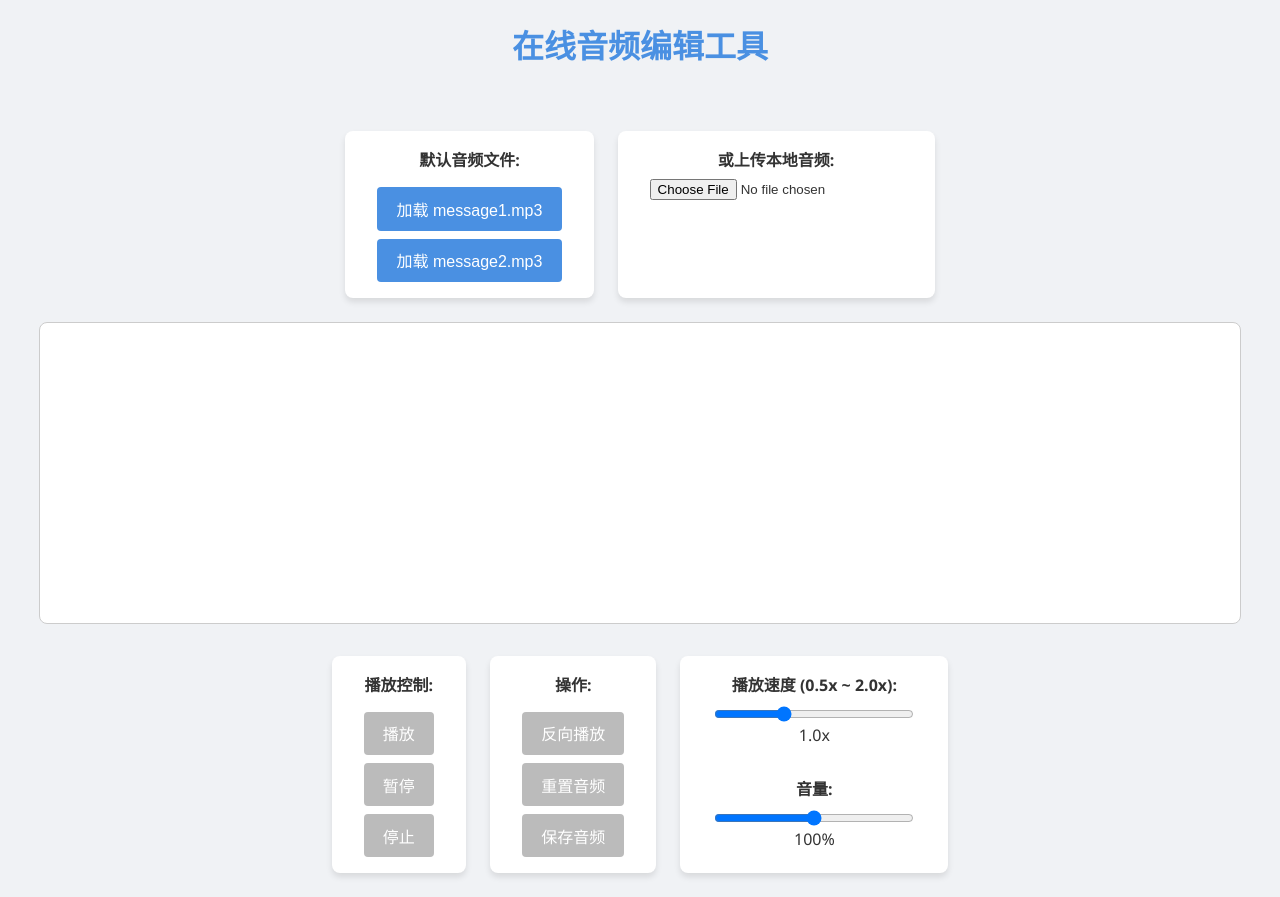
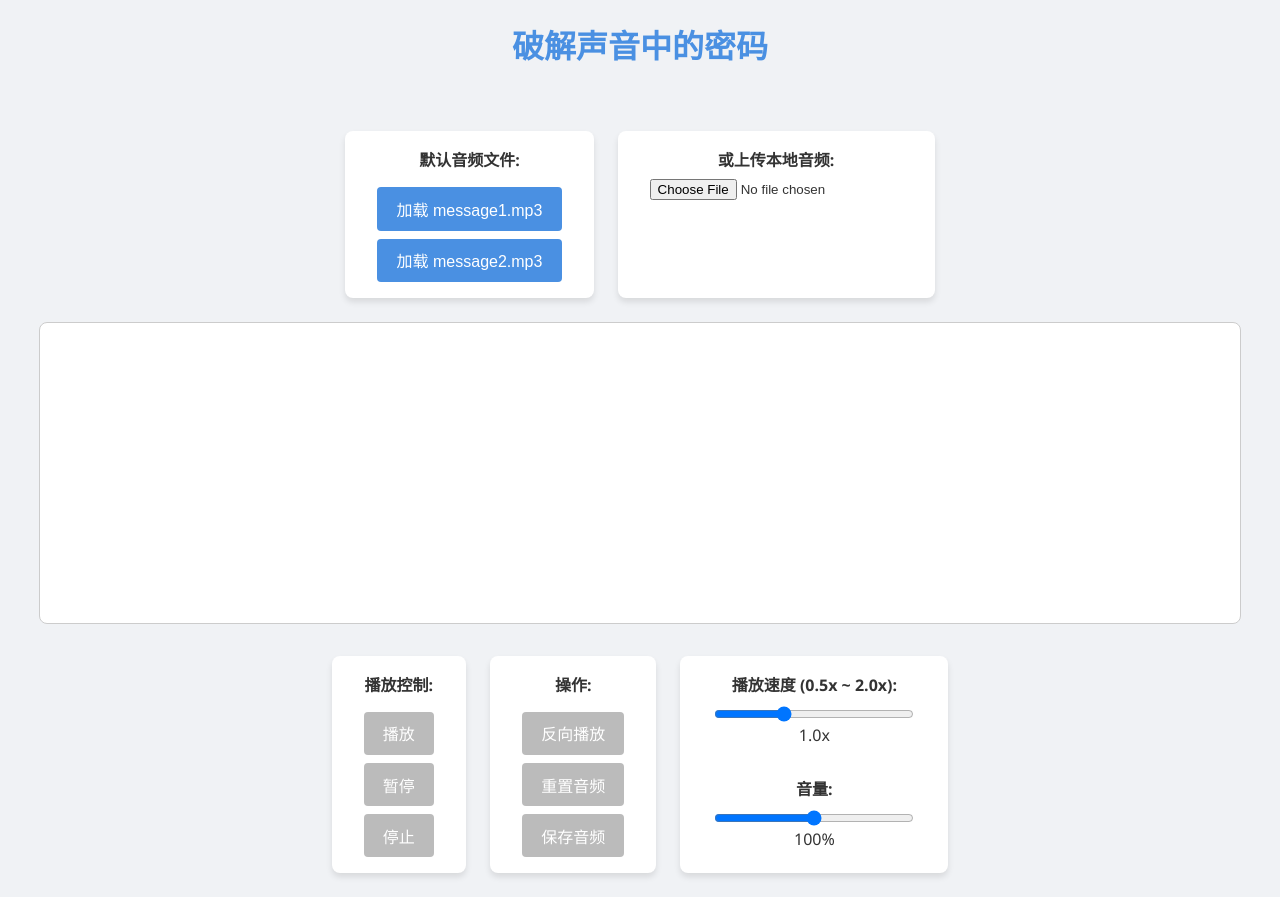
Before and after one commit to StephenChen625/audio_cipher, a plain HTML site: page index.html in a window 1280 px wide. Drawn offline with Linux system fonts and the light colour scheme.

Commit message:
Update index.html

```diff
--- a/index.html
+++ b/index.html
@@ -2,7 +2,7 @@
 <html lang="zh-CN">
 <head>
   <meta charset="UTF-8">
-  <title>在线音频编辑工具</title>
+  <title>破解声音中的密码</title>
   <!-- 引入 LameJS 库用于 MP3 编码 -->
   <script src="https://cdnjs.cloudflare.com/ajax/libs/lamejs/1.2.0/lame.min.js"></script>
   <style>
@@ -118,7 +118,7 @@
   </style>
 </head>
 <body>
-  <h1>在线音频编辑工具</h1>
+  <h1>破解声音中的密码</h1>
 
   <!-- 文件加载部分 -->
   <div class="controls">
```
